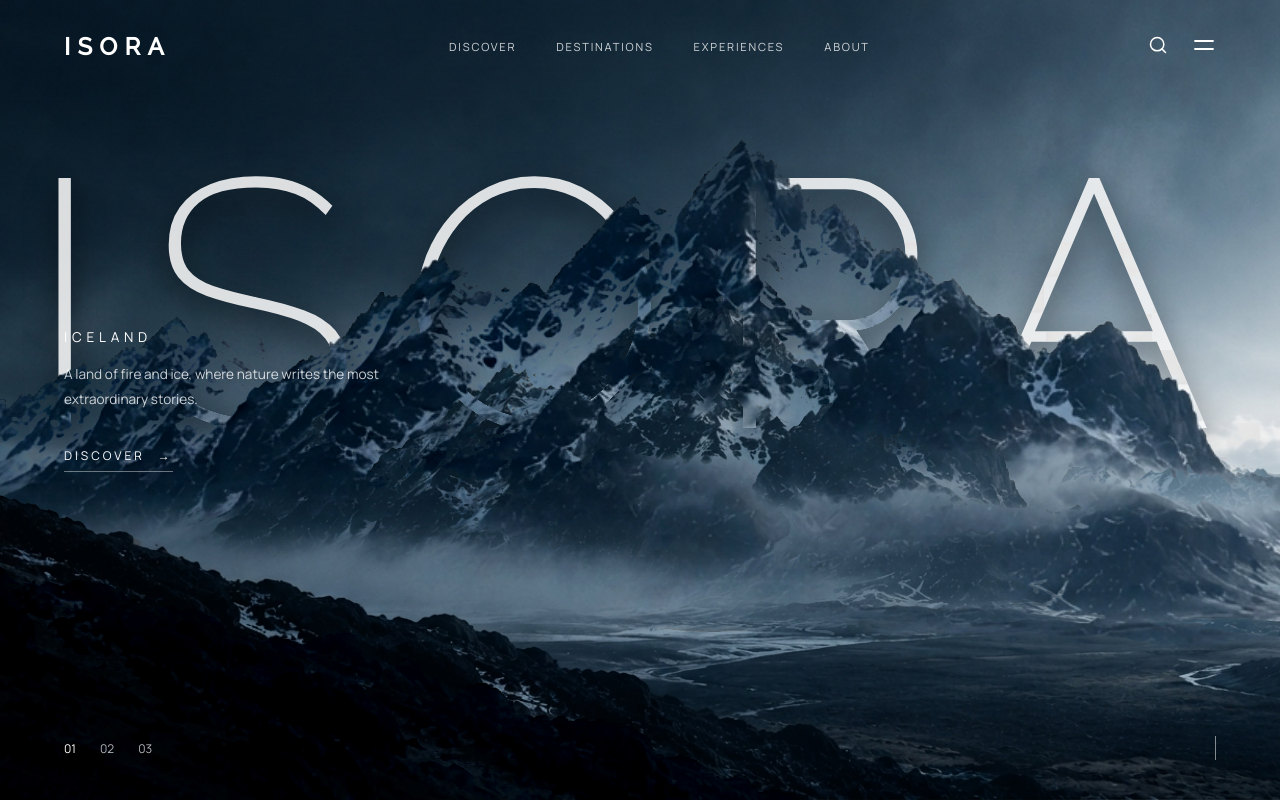
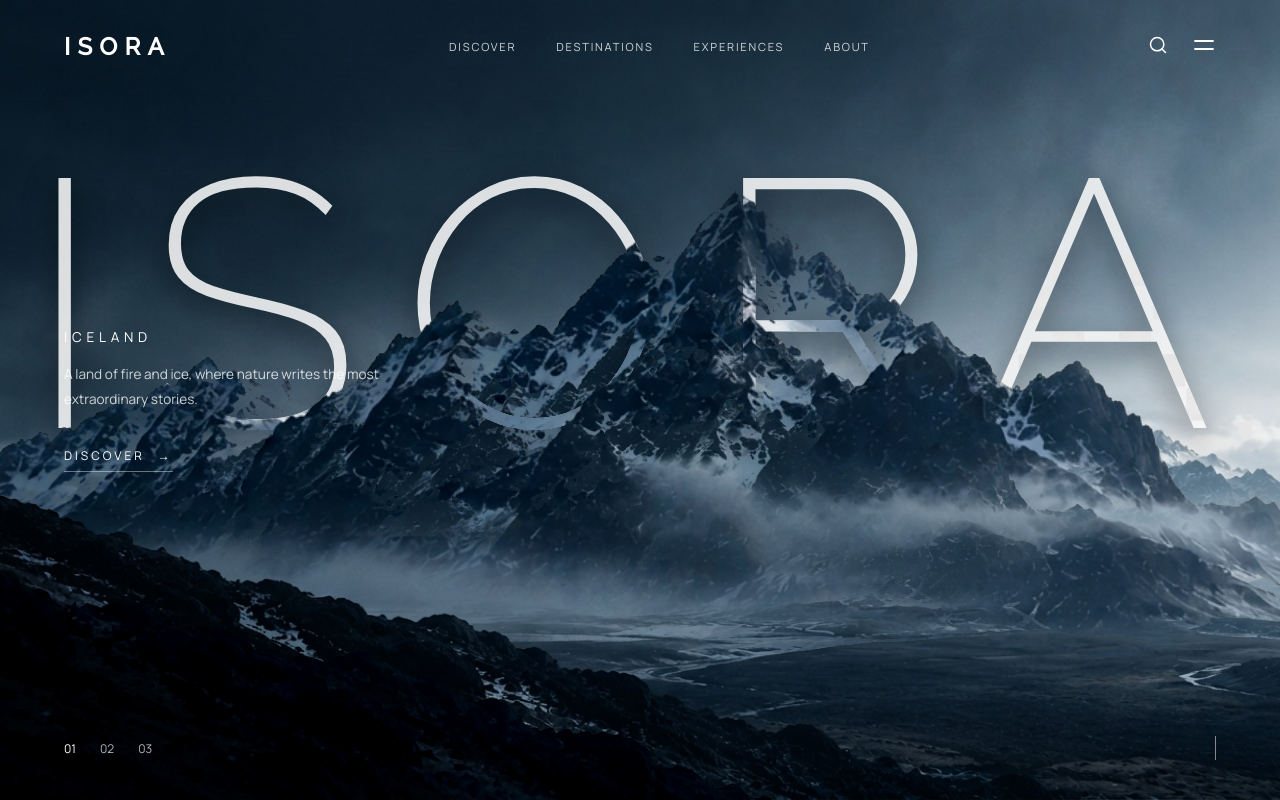
Before and after one commit to NathanLabs-5/ISORA, a plain HTML site: page ISORA_Landing_Page/index.html in a window 1280 px wide. Drawn offline with Linux system fonts and the light colour scheme.

Commit message:
Ajusta escala da máscara das montanhas

```diff
--- a/ISORA_Landing_Page/style.css
+++ b/ISORA_Landing_Page/style.css
@@ -117,7 +117,7 @@ body {
     inset: 0;
 
     background-image: url('assets/mountains-overlay.png');
-    background-size: 134rem auto;
+    background-size: 125rem auto;
     transform: translateY(7rem);
 
     background-position: center bottom;
```
